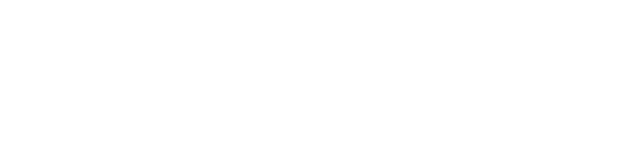
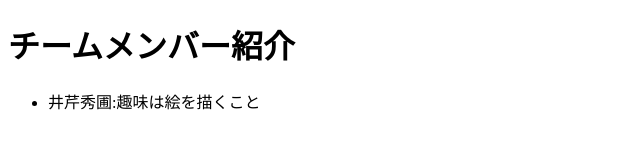
Before and after one commit to Aoi3222/takamatu, a plain HTML site: page index.html in a window 1280 px wide. Shown: the whole page, without its empty margins (0-640 px from the left). Drawn offline with Linux system fonts and the light colour scheme.

Commit message:
自己紹介
自己紹介の記入

```diff
--- a/index.html
+++ b/index.html
@@ -3,9 +3,12 @@
 <head>
     <meta charset="UTF-8">
     <meta name="viewport" content="width=device-width, initial-scale=1.0">
-    <title>Document</title>
+    <title>チーム紹介</title>
 </head>
 <body>
-
+    <h1>チームメンバー紹介</h1>
+    <ul>
+        <li>井芹秀圃:趣味は絵を描くこと</li>
+    </ul>
 </body>
 </html>
```
